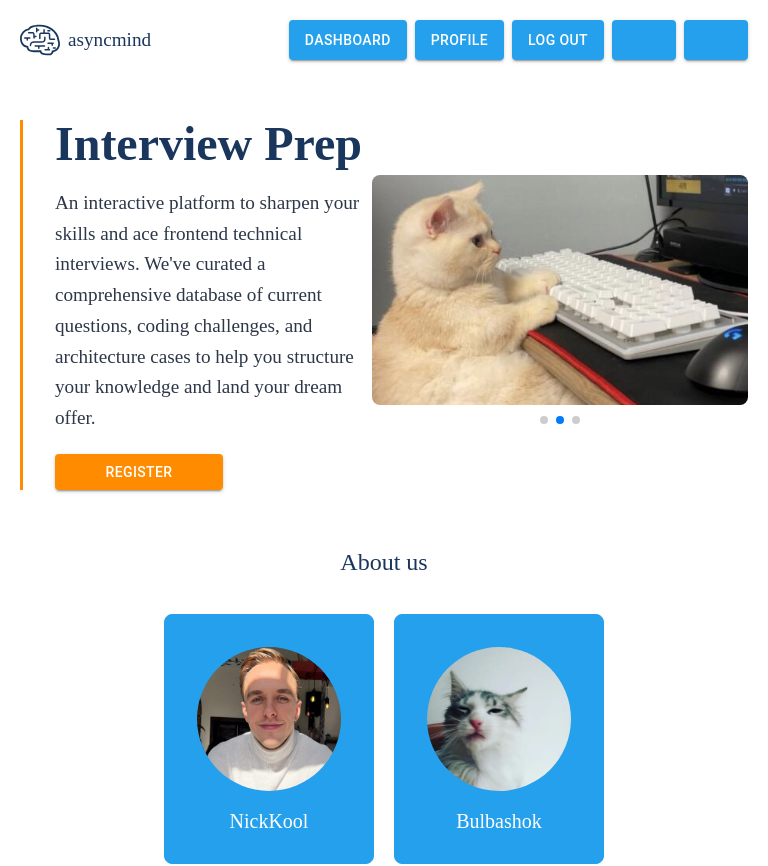
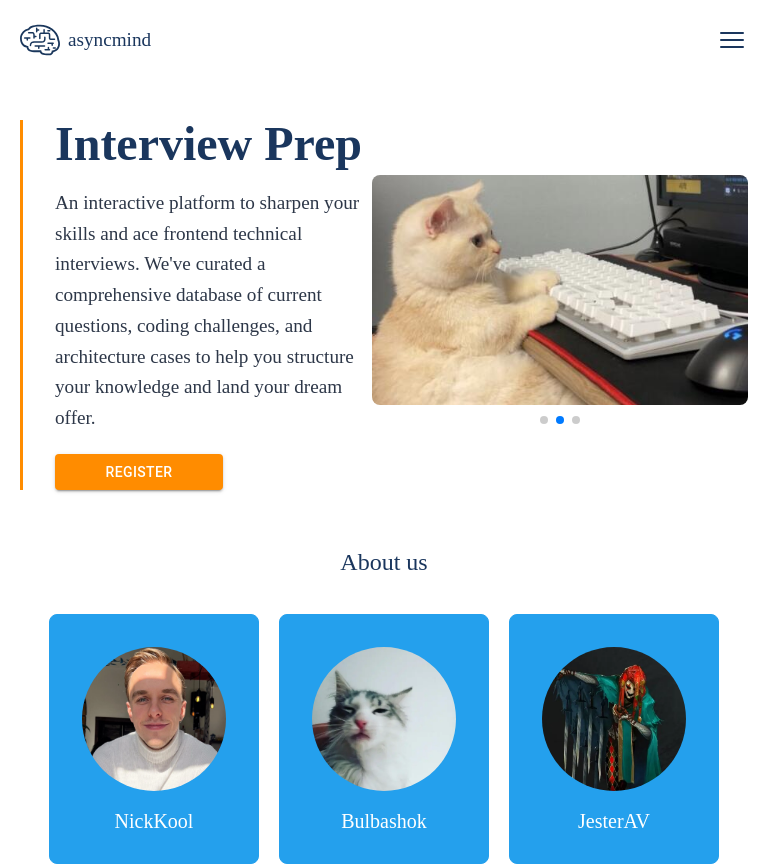
Before and after one commit to Bulbashok/interview-prep, a React (Vite) app: page / in a window 768 px wide. Shown: the top 866 px of the page. Built offline with nearby package versions, Linux system fonts and the light colour scheme; no server answers; the database is empty; sample sign-in values are in the browser's storage; some icons are missing.

Commit message:
feat: add burger menu and responsive cards

```diff
--- a/src/components/header/changeLanguage/changeLanguage.scss
+++ b/src/components/header/changeLanguage/changeLanguage.scss
@@ -1,6 +1,11 @@
 .language-manager {
   position: relative;
   display: inline-block;
+
+  @media (max-width: 768px) {
+    display: block;
+    width: 100%;
+  }
 
   &__dropdown {
     position: absolute;
--- a/src/components/header/header.scss
+++ b/src/components/header/header.scss
@@ -1,6 +1,8 @@
 .header {
   display: flex;
   justify-content: space-between;
+  align-items: center;
+  position: relative;
 
   &__logo {
     display: flex;
@@ -25,8 +27,87 @@
       }
     }
   }
+
+  &__burger {
+    display: none;
+    flex-direction: column;
+    justify-content: center;
+    gap: 5px;
+    width: 2rem;
+    height: 2rem;
+    padding: 0.25rem;
+    background: transparent;
+    cursor: pointer;
+    z-index: 10;
+
+    @media (max-width: 768px) {
+      display: flex;
+    }
+  }
+
+  &__burger-line {
+    display: block;
+    width: 100%;
+    height: 2px;
+    background-color: var(--heading-color);
+    border-radius: 2px;
+    transition:
+      transform 0.3s ease,
+      opacity 0.3s ease;
+
+    &--open:nth-child(1) {
+      transform: translateY(7px) rotate(45deg);
+    }
+
+    &--open:nth-child(2) {
+      opacity: 0;
+    }
+
+    &--open:nth-child(3) {
+      transform: translateY(-7px) rotate(-45deg);
+    }
+  }
+
   &__button {
     display: flex;
     gap: 0.5em;
+
+    @media (max-width: 768px) {
+      position: absolute;
+      top: 100%;
+      right: 0;
+      flex-direction: column;
+      align-items: stretch;
+      gap: 0.5rem;
+      padding: 0.5rem;
+      background-color: var(--bg-primary);
+      border: 2px solid var(--border-color);
+      box-shadow: 0 10px 20px rgba(0, 0, 0, 0.2);
+      transform: translateY(-10px);
+      opacity: 0;
+      visibility: hidden;
+      transition:
+        transform 0.3s ease,
+        opacity 0.3s ease,
+        visibility 0.3s ease;
+      z-index: 9;
+      min-width: 12rem;
+
+      &--open {
+        transform: translateY(0);
+        opacity: 1;
+        visibility: visible;
+      }
+
+      // Force MUI buttons to full width in mobile menu
+      .MuiButton-root {
+        width: 100% !important;
+      }
+
+      .language-manager {
+        width: 100%;
+        display: block;
+      }
+    }
   }
 }
--- a/src/components/header/header.tsx
+++ b/src/components/header/header.tsx
@@ -1,5 +1,6 @@
 import './header.scss';
 
+import { useState } from 'react';
 import ChangeLanguage from './changeLanguage/changeLanguage';
 
 import logo from '../../assets/svg/logo.svg';
@@ -17,11 +18,20 @@ export default function HeaderHome() {
   const { t } = useTranslation();
   const { user, signOut } = useAuth();
   const navigate = useNavigate();
+  const [menuOpen, setMenuOpen] = useState(false);
 
   const handleLogout = async () => {
     navigate(appRoutes.home);
     await signOut();
+    setMenuOpen(false);
   };
+
+  const handleNavigate = (path: string) => {
+    navigate(path);
+    setMenuOpen(false);
+  };
+
+  const toggleMenu = () => setMenuOpen((prev) => !prev);
 
   return (
     <>
@@ -30,21 +40,34 @@ export default function HeaderHome() {
           <img className="header__logo__img" src={logo} alt="logo" />
           <h2 className="header__logo__title">asyncmind</h2>
         </div>
-        <div className="header__button">
+        <button
+          className="header__burger"
+          onClick={toggleMenu}
+          aria-label="Toggle menu"
+          aria-expanded={menuOpen}
+        >
+          <span className={`header__burger-line ${menuOpen ? 'header__burger-line--open' : ''}`} />
+          <span className={`header__burger-line ${menuOpen ? 'header__burger-line--open' : ''}`} />
+          <span className={`header__burger-line ${menuOpen ? 'header__burger-line--open' : ''}`} />
+        </button>
+        <div className={`header__button ${menuOpen ? 'header__button--open' : ''}`}>
           {user ? (
             <>
               <Button
                 content={t(i18nKeys.header.dashboard)}
-                onClick={() => navigate(protectedRoutes.dashboard)}
+                onClick={() => handleNavigate(protectedRoutes.dashboard)}
               />
               <Button
                 content={t(i18nKeys.header.profile)}
-                onClick={() => navigate(protectedRoutes.profile)}
+                onClick={() => handleNavigate(protectedRoutes.profile)}
               />
               <Button content={t(i18nKeys.header.logout)} onClick={handleLogout} />
             </>
           ) : (
-            <Button content={t(i18nKeys.header.login)} onClick={() => navigate(authRoutes.login)} />
+            <Button
+              content={t(i18nKeys.header.login)}
+              onClick={() => handleNavigate(authRoutes.login)}
+            />
           )}
           <ChangeLanguage />
           <ThemeSwitcher />
--- a/src/pages/dashboard/components/Navigation/NavigationButton.scss
+++ b/src/pages/dashboard/components/Navigation/NavigationButton.scss
@@ -1,5 +1,5 @@
 .navigation-button {
-  max-width: 6rem;
+  max-width: 7rem;
   width: 100%;
 
   border-radius: 0.5rem;
--- a/src/pages/home/main-about/about-card/aboust-card.scss
+++ b/src/pages/home/main-about/about-card/aboust-card.scss
@@ -8,12 +8,12 @@
   border-radius: 0.5em;
   background-color: var(--btn-primary-bg);
 
-  padding: 2em;
+  padding: 0.75em;
   width: 100%;
-  max-width: 320px;
+  max-width: 200px;
   box-sizing: border-box;
 
-  gap: 20px;
+  gap: 8px;
   text-decoration: none;
 
   transition:
@@ -21,18 +21,46 @@
     background-color 0.3s ease,
     box-shadow 0.3s ease;
 
+  @media (min-width: 375px) {
+    padding: 1.25em;
+    max-width: 280px;
+    gap: 12px;
+  }
+
+  @media (min-width: 600px) {
+    padding: 2em;
+    max-width: 320px;
+    gap: 20px;
+  }
+
   &__avatar {
     width: 100%;
-    max-width: 9em;
+    max-width: 5em;
     aspect-ratio: 1 / 1;
     object-fit: cover;
     border-radius: 50%;
+
+    @media (min-width: 375px) {
+      max-width: 7em;
+    }
+
+    @media (min-width: 600px) {
+      max-width: 9em;
+    }
   }
 
   &__title {
-    font-size: 1.25em;
+    font-size: 0.75em;
     color: var(--btn-primary-text);
     text-align: center;
+
+    @media (min-width: 375px) {
+      font-size: 1em;
+    }
+
+    @media (min-width: 600px) {
+      font-size: 1.25em;
+    }
   }
 
   &:hover {
--- a/src/pages/home/main-about/main-about.scss
+++ b/src/pages/home/main-about/main-about.scss
@@ -11,17 +11,22 @@
 
   &__cards {
     display: grid;
-    grid-template-columns: 1fr;
-    gap: 20px;
-    padding: 20px;
+    grid-template-columns: repeat(3, 1fr);
+    gap: 6px;
+    padding: 6px;
     justify-items: center;
 
+    @media (min-width: 375px) {
+      gap: 10px;
+      padding: 10px;
+    }
+
     @media (min-width: 600px) {
-      grid-template-columns: repeat(2, 1fr);
+      gap: 20px;
+      padding: 20px;
     }
 
     @media (min-width: 1024px) {
-      grid-template-columns: repeat(3, 1fr);
       max-width: 1200px;
       margin: 0 auto;
     }
```
